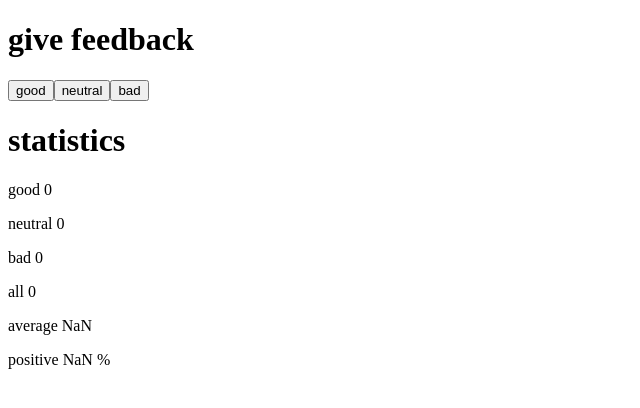
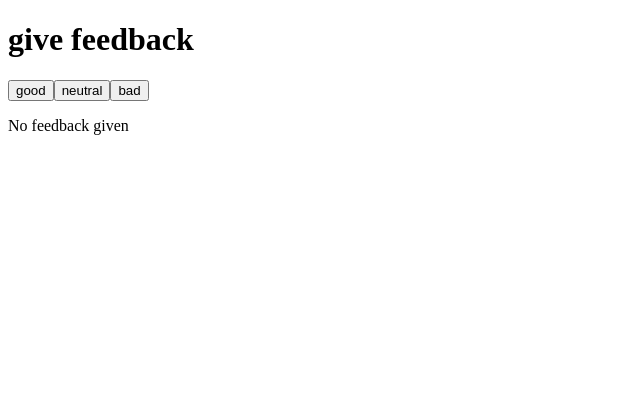
Before and after one commit to armandosouza/full-stack-helsinki-university, a React (Create React App) app in the folder part1/: page / in a window 1280 px wide. Shown: the top 408 px of the page, without its empty margins (0-640 px from the left). Built offline with nearby package versions, Linux system fonts and the light colour scheme.

Commit message:
exercise 1.9 added

```diff
--- a/part1/src/App.js
+++ b/part1/src/App.js
@@ -1,6 +1,12 @@
 import {useState} from 'react'
 
 const Statistics = ({good, neutral, bad}) => {
+  if(!good && !neutral && !bad) {
+    return (
+      <p>No feedback given</p>
+    )
+  }
+
   return (
     <>
       <h1>statistics</h1>
```
